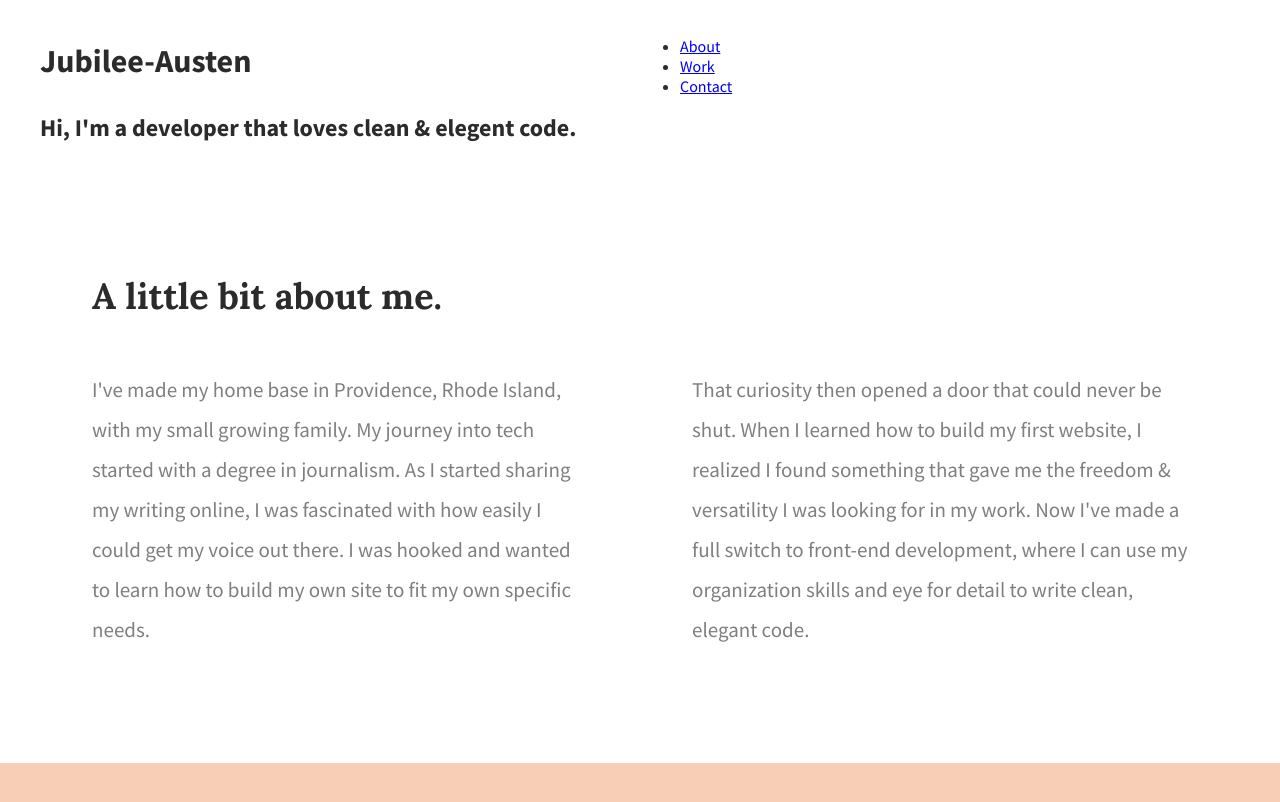
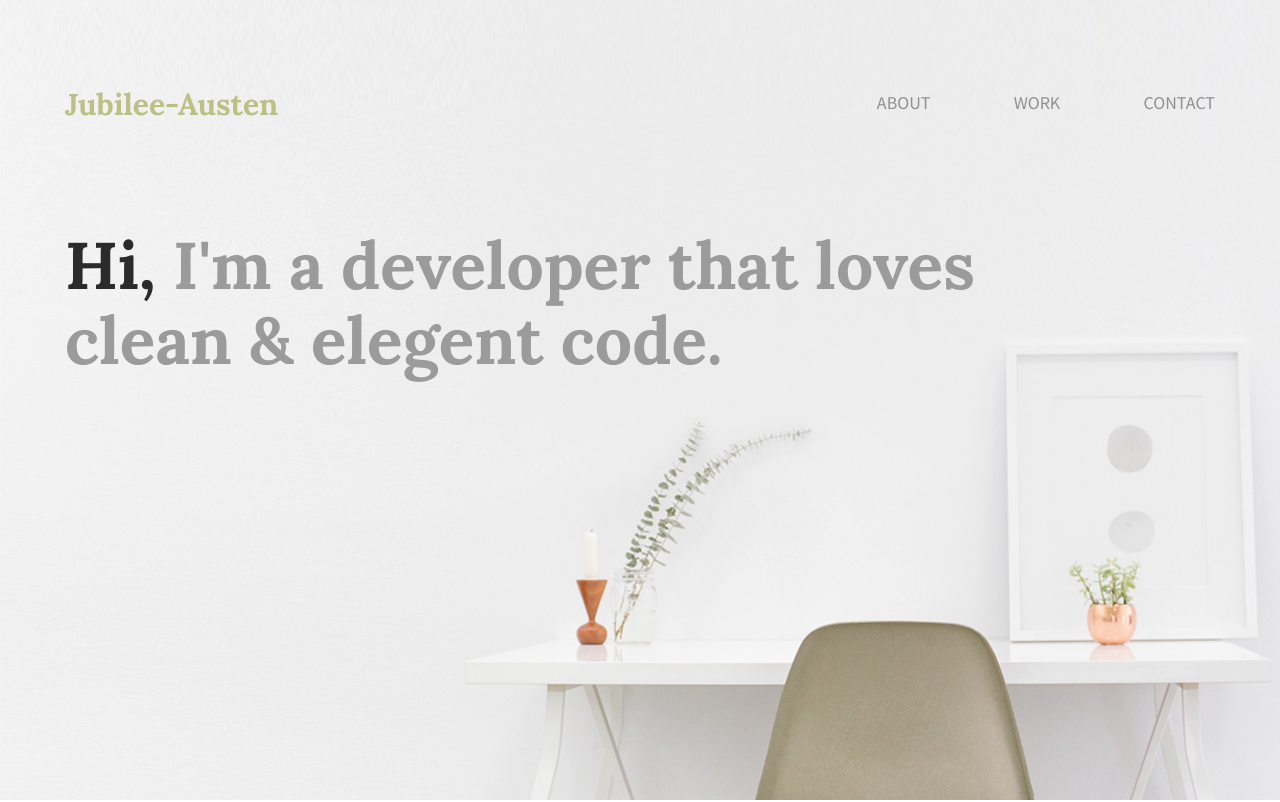
Before and after one commit to CGMendoza93/Jubliee-Austen, a plain HTML site: page index.html in a window 1280 px wide. Shown: the top 802 px of the page. Drawn offline with Linux system fonts and the light colour scheme; files that its build step writes are made by us from their sources.

Commit message:
Update main.css

```diff
--- a/main.css
+++ b/main.css
@@ -8,6 +8,53 @@ body {
 #about, #work, #contact {
     height: 600px;
 }
+
+/***** Header *****/
+
+header {
+    height: 800px;
+    background: url('../img/hero.png');
+    background-size: cover;
+}
+
+header h1 {
+	font-family: 'Lora', Bold;
+	font-size: 30px;
+	color: #bbc085;
+	padding: 65px 0 65px 25px;
+}
+
+nav {
+    float: right;
+    padding: 75px 25px;
+}
+
+nav ul li{
+    display: inline-block;
+}
+
+nav ul li a {
+    text-transform: uppercase;
+    text-decoration: none;
+    font-size: 18px;
+    color: #909090;
+    padding-left: 80px;
+}
+
+header h2 {
+    width: 1000px;
+    clear: both;
+    font-family: 'Lora', Bold;
+    font-size: 66px;
+    line-height: 75px;
+    color: #9b9b9b;
+    padding: 20px 0 20px 25px;
+}
+
+header h2 span {
+    color: #2b2b2b;
+}
+
 
 /***** GRID *****/
 
@@ -26,7 +73,7 @@ body {
     float: left;
 }
 
-/***** ABOUT CSS *****/
+/***** ABOUT *****/
 
 #about .full-width {
     padding: 80px 0;
@@ -92,6 +139,7 @@ body {
 #contact h2, #contact #email-header, #contact #socialmedia-header, #contact ul {
     padding-left: 115px;
 }
+
 #contact #envelope {
     padding: 0 10px 0 115px;
 }
@@ -101,18 +149,21 @@ body {
     font-size: 36px;
     line-height: 44px;
 }
+
 #contact #email-header{
     font-size: 32px;
     font-weight: normal;
     line-height: 44px;
     margin: -30px 0 5px 0;
 }
+
 #contact #socialmedia-header {
     font-weight: bold;
     font-size: 29px;
     line-height: 44px;
     margin: 40px 0 0 0;
 }
+
 #contact a {
     text-decoration: none;
     color: #c49075;
@@ -123,9 +174,11 @@ body {
 #contact ul {
     list-style: none;
 }
+
 #contact ul li {
      display: inline-block;
 }
+
 #contact ul img {
     font-size: 32px;
     padding-right: 48px;
```
